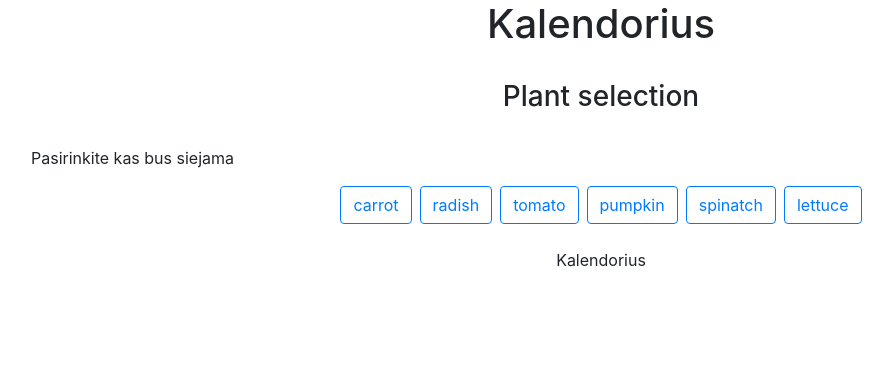
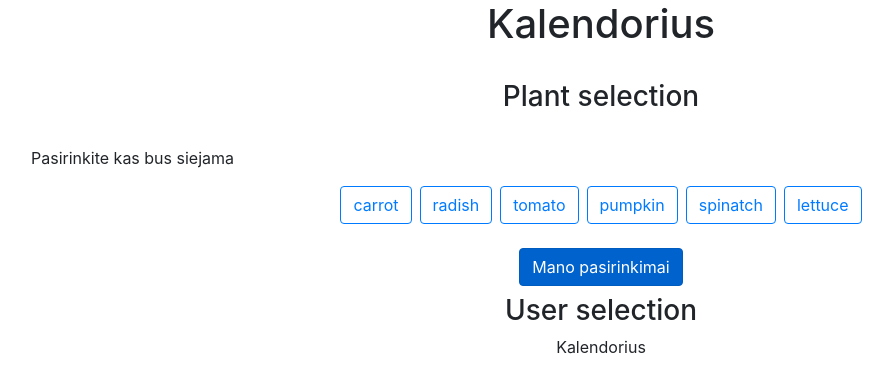
Before and after one commit to horolug/garden-forecast, a React (Create React App) app: page /pasirinkimai in a window 1280 px wide. Shown: the top 392 px of the page, without its empty margins (39-932 px from the left). Built offline with nearby package versions, Linux system fonts and the light colour scheme.

Commit message:
View to display user selection  - list of saved plants with selected planting dates

```diff
--- a/src/Components/PlantSelector/PlantSelector.js
+++ b/src/Components/PlantSelector/PlantSelector.js
@@ -4,6 +4,7 @@ import moment from 'moment'
 import helpers from '../Helpers/Helpers';
 import Germination from '../Charts/GerminationChart';
 import PlantCard from '../PlantCard/PlantCard';
+import UsersSelection from '../User/UsersSelection';
 
 class PlantSelector extends React.Component {
 
@@ -14,7 +15,7 @@ class PlantSelector extends React.Component {
       monthRange: this.timeRange(),
       adjustedTemp: "normal",
       monthCount: 6,
-      savedList: [],
+      savedList: this.listFromLocalStorage(),
       plantArray: [
         {
           name: "carrot",
@@ -80,9 +81,13 @@ class PlantSelector extends React.Component {
     };
     this.selectedPlant = this.selectedPlant.bind(this);
   }
-
-
-
+  listFromLocalStorage (){
+    const retrievedList = JSON.parse( localStorage.getItem('savedList') );
+    if ( retrievedList === null){
+      return [];
+    }
+    return retrievedList;
+  }
   saveEntry = (selectedDate) => {
     const selectedPlant = this.selectedPlant();
     const entryID = selectedDate+"-"+selectedPlant.id;
@@ -99,6 +104,8 @@ class PlantSelector extends React.Component {
       const updatedlList = this.state.savedList.slice(0);
       updatedlList.unshift(newEntry);
 
+      localStorage.setItem('savedList', JSON.stringify(updatedlList) );
+
       this.setState({
         savedList: updatedlList
       })
@@ -109,6 +116,8 @@ class PlantSelector extends React.Component {
     let savedList = this.state.savedList.slice(0);
     const entryIndex = savedList.findIndex(x => x.entryID === entryID);
     savedList.splice(entryIndex, 1);
+
+    localStorage.setItem('savedList', JSON.stringify(savedList) );
     this.setState({
       savedList: savedList
     });
@@ -159,6 +168,7 @@ class PlantSelector extends React.Component {
 
         <Router>
           <div>
+
             <div className="d-flex justify-content-center mb-4">
               {this.state.plantArray.map((item, index) => (
                 <NavLink
@@ -170,6 +180,16 @@ class PlantSelector extends React.Component {
                   {item.name}
                 </NavLink>
               ))}
+            </div>
+
+            <div>
+              <NavLink
+                to="/pasirinkimai/"
+                role="button"
+                className='btn btn-primary mb-2'
+              >
+                Mano pasirinkimai
+              </NavLink>
             </div>
 
             <Route
@@ -185,8 +205,14 @@ class PlantSelector extends React.Component {
                                     plannerDates={this.plannerDates}
                                     calendarStart={this.state.calendarStart}
                                     calendarEnd={this.state.calendarEnd}
-                                    plant={this.selectedPlant()} />}
-            />
+                                    plant={this.selectedPlant()} />} />
+            <Route
+              path="/pasirinkimai/"
+              render={(props) => <UsersSelection {...props}
+                                    removeEntry={this.removeEntry}
+                                    savedList={this.state.savedList} />} />
+
+
           </div>
         </Router>
 
--- /dev/null
+++ b/src/Components/User/UsersSelection.js
@@ -0,0 +1,32 @@
+import React from 'react';
+
+class UsersSelection extends React.Component {
+
+  constructor(props) {
+    super(props);
+    this.state = {};
+  }
+  render() {
+    console.log("savedList", this.props.savedList );
+    return(
+      <div>
+        <h3>User selection</h3>
+
+
+        <ul className="list-group">
+          {this.props.savedList.map((item) =>
+            <li className="list-group-item" key={item.entryID}>
+              {item.selectedDate} / {item.plant.name}
+              <button className="btn btn-light"
+                onClick={ () => this.props.removeEntry(item.entryID) } >
+                remove
+              </button>
+            </li>
+          )}
+        </ul>
+      </div>
+    );
+  }
+}
+
+export default UsersSelection;
```
